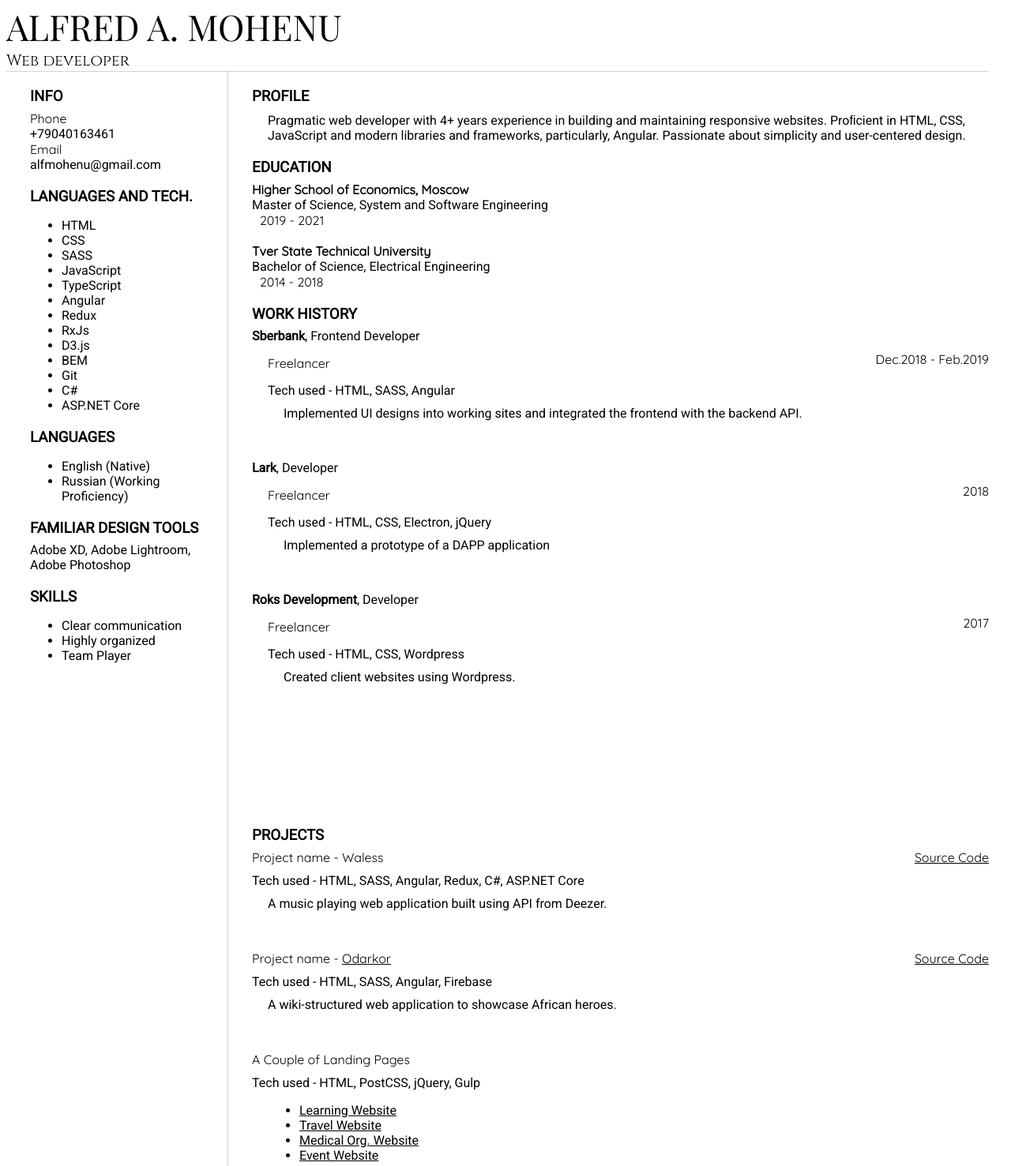
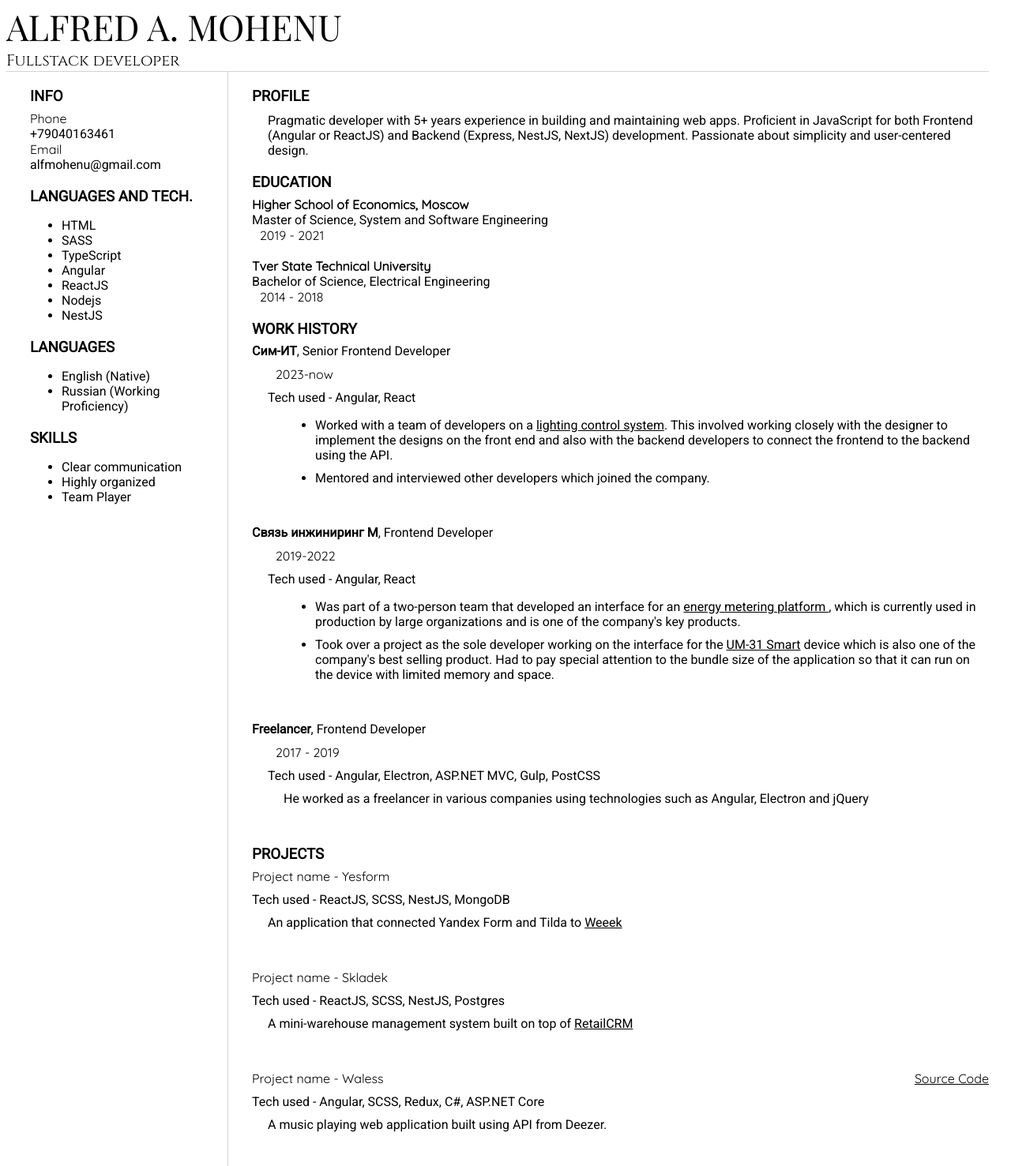
Before and after one commit to alfmoh/my-resume, a website: page index.html in a window 1280 px wide. Shown: the part 5-1482 px from the top of the page at 79% size. Drawn offline with nearby package versions, Linux system fonts and the light colour scheme.

Commit message:
Resume updated

```diff
--- a/index.html
+++ b/index.html
@@ -15,7 +15,7 @@
     <section class="container">
         <header class="name-title">
             <h1 class="name-title__name">Alfred A. Mohenu</h1>
-            <span class="name-title__title">Web developer</span>
+            <span class="name-title__title">Fullstack developer</span>
         </header>
         <main class="main">
             <section class="personal">
@@ -35,18 +35,12 @@
                     <article class="personal-lang-tech">
                         <ul class="personal-lang-tech-list">
                             <li class="personal-lang-tech-list__item">HTML</li>
-                            <li class="personal-lang-tech-list__item">CSS</li>
                             <li class="personal-lang-tech-list__item">SASS</li>
-                            <li class="personal-lang-tech-list__item">JavaScript</li>
                             <li class="personal-lang-tech-list__item">TypeScript</li>
                             <li class="personal-lang-tech-list__item">Angular</li>
-                            <li class="personal-lang-tech-list__item">Redux</li>
-                            <li class="personal-lang-tech-list__item">RxJs</li>
-                            <li class="personal-lang-tech-list__item">D3.js</li>
-                            <li class="personal-lang-tech-list__item">BEM </li>
-                            <li class="personal-lang-tech-list__item">Git</li>
-                            <li class="personal-lang-tech-list__item">C#</li>
-                            <li class="personal-lang-tech-list__item">ASP.NET Core</li>
+                            <li class="personal-lang-tech-list__item">ReactJS</li>
+                            <li class="personal-lang-tech-list__item">Nodejs</li>
+                            <li class="personal-lang-tech-list__item">NestJS</li>
                         </ul>
                     </article>
                 </article>
@@ -57,14 +51,6 @@
                             <li class="personal-lang-tech-list__item">English (Native)</li>
                             <li class="personal-lang-tech-list__item">Russian (Working Proficiency)</li>
                         </ul>
-                    </article>
-                </article>
-                <article class="personal-tech-other">
-                    <h3 class="personal-tech-other__heading section--heading">Familiar Design Tools</h3>
-                    <article class="personal-tech-other-non-tech">
-                        <p class="personal-tech-other-non-tech__list">
-                            Adobe XD, Adobe Lightroom, Adobe Photoshop
-                        </p>
                     </article>
                 </article>
                 <article class="personal-skills">
@@ -82,9 +68,9 @@
                 <article class="work-profile">
                     <h3 class="work-profile__heading section--heading">Profile</h3>
                     <summary class="work-profile__details">
-                        Pragmatic web developer with 4+ years experience in building and maintaining responsive
-                        websites. Proﬁcient in HTML, CSS, JavaScript and modern libraries and
-                        frameworks, particularly, Angular. Passionate about simplicity and user-centered design.
+                        Pragmatic developer with 5+ years experience in building and maintaining web apps. Proﬁcient in
+                        JavaScript for both Frontend (Angular or ReactJS) and Backend (Express, NestJS, NextJS)
+                        development. Passionate about simplicity and user-centered design.
                     </summary>
                 </article>
                 <article class="edu">
@@ -109,72 +95,149 @@
                         <section class="work-details">
                             <section class="work-details-company-title">
                                 <span class="work-details-title-link__title">
-                                    <strong>Sberbank</strong>, Frontend Developer
+                                    <strong>Сим-ИТ</strong>, Senior Frontend Developer
                                 </span>
                             </section>
                             <section class="work-details-content">
                                 <section class="work-details-content-pos-dur">
-                                    <p class="work-details-company-title__position sub-section--heading">
-                                        Freelancer
-                                    </p>
-                                    <time class="duration">Dec.2018 - Feb.2019</time>
+                                    <time class="duration">2023-now</time>
                                 </section>
                                 <section class="work-details-tech">
-                                    <span class="work-details-tech__list">Tech used - HTML, SASS, Angular</span>
+                                    <span class="work-details-tech__list">Tech used - Angular, React</span>
                                 </section>
                                 <summary class="work-profile__details">
-                                    Implemented UI designs into working sites and integrated the frontend with the
-                                    backend API.
+                                    <ul class="work-profile-list">
+                                        <li class="work-profile-list__item">
+                                            <!-- Работал с командой разработчиков над <a target="_blank"
+                                                href="https://ledeffect.ru/projects/umnoe-osveshchenie-synergy/">системой
+                                                управления освещением</a>. Это
+                                            включало тесное сотрудничество с дизайнером для реализации дизайна во
+                                            внешнем интерфейсе, а также с разработчиками backend для подключения
+                                            внешнего интерфейса к серверной части с помощью API. -->
+
+                                            Worked with a team of developers on a <a target="_blank"
+                                                href="https://ledeffect.ru/projects/umnoe-osveshchenie-synergy/">lighting
+                                                control system</a>. This involved
+                                            working closely with the designer to implement the designs on the front end
+                                            and also with the backend developers to connect the frontend to the backend
+                                            using the API.
+                                        </li>
+                                        <li class="work-profile-list__item">
+                                            <!-- Был наставником других разработчиков, которые присоединились к команде. -->
+                                            Mentored and interviewed other developers which joined the company.
+                                        </li>
+                                    </ul>
                                 </summary>
                             </section>
                         </section>
                         <section class="work-details">
                             <section class="work-details-company-title">
-                                <span class="work-details-company-title__title">
-                                    <strong>Lark</strong>, Developer
+                                <span class="work-details-title-link__title">
+                                    <strong>Связь инжиниринг М</strong>, Frontend Developer
                                 </span>
                             </section>
                             <section class="work-details-content">
                                 <section class="work-details-content-pos-dur">
-                                    <p class="work-details-company-title__position sub-section--heading">
+                                    <!-- <p class="work-details-company-title__position sub-section--heading">
                                         Freelancer
-                                    </p>
-                                    <time class="duration">2018</time>
+                                    </p> -->
+                                    <time class="duration">2019-2022</time>
                                 </section>
                                 <section class="work-details-tech">
-                                    <span class="work-details-tech__list">Tech used -
-                                        HTML, CSS, Electron, jQuery</span>
+                                    <span class="work-details-tech__list">Tech used - Angular, React</span>
                                 </section>
                                 <summary class="work-profile__details">
-                                    Implemented a prototype of a DAPP application
+                                    <ul class="work-profile-list">
+                                        <li class="work-profile-list__item">
+                                            <!-- Был частью команды из двух человек, которая разрабатывала интерфейс для
+                                            <a target="_blank"
+                                                href="https://allmonitoring.ru/platforma-ucheta-energoresursov/romonitoring">платформы
+                                                учета энергии</a>, которая в настоящее время используется в
+                                            производстве крупными организациями и является одним из ключевых продуктов
+                                            компании. -->
+
+                                            Was part of a two-person team that developed an interface for an <a
+                                                href="https://allmonitoring.ru/platforma-ucheta-energoresursov/romonitoring">
+                                                energy metering platform
+                                            </a>, which is currently used in production by large
+                                            organizations and is one of the company's key products.
+                                        </li>
+                                        <li class="work-profile-list__item">
+                                            <!-- Работал над другим проектом в качестве единственного разработчика после
+                                            того, как ушел первоначальный разработчик проекта. Разработал несколько
+                                            частей приложения, и мне пришлось уделить пристальное внимание и поработать
+                                            над размерами упаковки, чтобы приложение могло работать с приборами учета в
+                                            условиях ограниченного пространства. В настоящее время эта программа
+                                            работает на тысячах устройств, находящихся в производстве. -->
+
+                                            Took over a project as the sole developer working on the interface for the
+                                            <a target="_blank"
+                                                href="https://allmonitoring.ru/produkcziya/oborudovanie/um-31-smart">UM-31
+                                                Smart</a>
+                                            device which is also one of the company's best selling product. Had to pay
+                                            special attention to the
+                                            bundle size of the application so that it can run on the device with limited
+                                            memory and space.
+                                        </li>
+                                    </ul>
                                 </summary>
                             </section>
                         </section>
-                        <section class="work-details last--content">
+                        <section class="work-details">
                             <section class="work-details-company-title">
-                                <span class="work-details-company-title__title">
-                                    <strong>Roks Development</strong>, Developer
+                                <span class="work-details-title-link__title">
+                                    <strong>Freelancer</strong>, Frontend Developer
                                 </span>
                             </section>
-                            <section class="work-details-content ">
+                            <section class="work-details-content">
                                 <section class="work-details-content-pos-dur">
-                                    <p class="work-details-company-title__position sub-section--heading">
-                                        Freelancer
-                                    </p>
-                                    <time class="duration">2017</time>
+                                    <time class="duration">2017 - 2019</time>
                                 </section>
                                 <section class="work-details-tech">
-                                    <span class="work-details-tech__list">Tech used -
-                                        HTML, CSS, Wordpress</span>
+                                    <span class="work-details-tech__list">Tech used - Angular, Electron, ASP.NET
+                                        MVC, Gulp, PostCSS</span>
                                 </section>
                                 <summary class="work-profile__details">
-                                    Created client websites using Wordpress.
+                                    <!-- Работал фрилансером в разных компаниях, используя такие технологии, как Angular,
+                                    Electron и jQuery -->
+                                    He worked as a freelancer in various companies using technologies such as Angular,
+                                    Electron and jQuery
                                 </summary>
                             </section>
                         </section>
                     </section>
                     <section class="work-profile-freelance">
                         <h3 class="work-profile__heading section--heading">Projects</h3>
+                        <section class="work-details">
+                            <section class="work-details-title-link">
+                                <span class="work-details-title-link__title sub-section--heading">
+                                    Project name - Yesform
+                                </span>
+                            </section>
+                            <section class="work-details-tech">
+                                <span class="work-details-tech__list">Tech used -
+                                    ReactJS, SCSS, NestJS, MongoDB</span>
+                            </section>
+                            <summary class="work-profile__details">
+                                An application that connected Yandex Form and Tilda to <a target="_blank"
+                                    href="https://weeek.net/">Weeek</a>
+                            </summary>
+                        </section>
+                        <section class="work-details">
+                            <section class="work-details-title-link">
+                                <span class="work-details-title-link__title sub-section--heading">
+                                    Project name - Skladek
+                                </span>
+                            </section>
+                            <section class="work-details-tech">
+                                <span class="work-details-tech__list">Tech used -
+                                    ReactJS, SCSS, NestJS, Postgres</span>
+                            </section>
+                            <summary class="work-profile__details">
+                                A mini-warehouse management system built on top of <a target="_blank"
+                                    href="https://www.retailcrm.ru/">RetailCRM</a>
+                            </summary>
+                        </section>
                         <section class="work-details">
                             <section class="work-details-title-link">
                                 <span class="work-details-title-link__title sub-section--heading">
@@ -187,13 +250,13 @@
                             </section>
                             <section class="work-details-tech">
                                 <span class="work-details-tech__list">Tech used -
-                                    HTML, SASS, Angular, Redux, C#, ASP.NET Core</span>
+                                    Angular, SCSS, Redux, C#, ASP.NET Core</span>
                             </section>
                             <summary class="work-profile__details">
                                 A music playing web application built using API from Deezer.
                             </summary>
                         </section>
-                        <section class="work-details">
+                        <!-- <section class="work-details">
                             <section class="work-details-title-link">
                                 <span class="work-details-title-link__title sub-section--heading">
                                     Project name - <a href="https://odarkor.org/" target="_blank">Odarkor</a>
@@ -210,37 +273,7 @@
                             <summary class="work-profile__details">
                                 A wiki-structured web application to showcase African heroes.
                             </summary>
-                        </section>
-                        <section class="work-details">
-                            <section class="work-details-title-link">
-                                <span class="work-details-title-link__title sub-section--heading">
-                                    A Couple of Landing Pages
-                                </span>
-                            </section>
-                            <section class="work-details-tech">
-                                <span class="work-details-tech__list">Tech used -
-                                    HTML, PostCSS, jQuery, Gulp</span>
-                            </section>
-                            <summary class="work-profile__details">
-                                <ul class="landing-pages-list">
-                                    <li class="landing-pages-list__item">
-                                        <a href="https://alfmoh.github.io/learn-center/" target="_blank">Learning
-                                            Website</a>
-                                    </li>
-                                    <li class="landing-pages-list__item">
-                                        <a href="https://alfmoh.github.io/travel-site/" target="_blank">Travel
-                                            Website</a>
-                                    </li>
-                                    <li class="landing-pages-list__item">
-                                        <a href="https://alfmoh.github.io/gbook/" target="_blank">Medical Org.
-                                            Website</a>
-                                    </li>
-                                    <li class="landing-pages-list__item">
-                                        <a href="https://alfmoh.github.io/event/" target="_blank">Event Website</a>
-                                    </li>
-                                </ul>
-                            </summary>
-                        </section>
+                        </section> -->
                     </section>
                 </article>
                 <article class="work-other">
@@ -249,7 +282,7 @@
                         <h4 class="other-os__title sub-section--heading">Open Source</h4>
                         <section class="other-os-fpes">
                             <p class="other-os__heading sub-section--heading">Contributer to <strong><a target="_blank"
-                                    href="https://www.npmjs.com/package/fpes">fpEs</a></strong></p>
+                                        href="https://github.com/TeaEntityLab/fpEs">fpEs</a></strong></p>
                             <summary class="other-os__desc">
                                 Functional Programming library for JavaScript
                             </summary>
@@ -272,25 +305,28 @@
                                     Web development community in Tver, Russia.
                                 </summary>
                             </section>
-                        <section class="other-community-alligator">
+                            <!-- <section class="other-community-alligator">
                                 <p class="other-community__heading">Writer for <strong><a target="_blank"
                                             href="https://alligator.io/author/alfred-m-adjei">alligator.io</a></strong>
                                 </p>
                                 <summary class="other-community__desc">
                                     Web development tutorial site.
                                 </summary>
-                        </section>
+                            </section> -->
                         </section>
                         <section class="other-blogs">
                             <h4 class="other-blogs__title sub-section--heading">Blogs and Accounts</h4>
                             <ul class="other-blogs-list">
-                            <li class="other-blogs-list__item"><a href="https://kotlindon.wordpress.com/" target="_blank" >Kotlin for
+                                <li class="other-blogs-list__item"><a href="https://kotlindon.wordpress.com/"
+                                        target="_blank">Kotlin for
                                         beginners</a></li>
-                            <li class="other-blogs-list__item"><a href="https://github.com/alfmoh" target="_blank" >Github</a></li>
+                                <li class="other-blogs-list__item"><a href="https://github.com/alfmoh"
+                                        target="_blank">Github</a></li>
                                 <li class="other-blogs-list__item"><a
-                                    href="https://stackoverflow.com/users/5138921/alf-moh" target="_blank" >Stackoverflow</a></li>
-                            <li class="other-blogs-list__item"><a
-                                    href="https://medium.com/@alfmohenu" target="_blank" >Medium</a></li>
+                                        href="https://stackoverflow.com/users/5138921/alf-moh"
+                                        target="_blank">Stackoverflow</a></li>
+                                <li class="other-blogs-list__item"><a href="https://medium.com/@alfmohenu"
+                                        target="_blank">Medium</a></li>
                             </ul>
                         </section>
                 </article>
--- a/package.json
+++ b/package.json
@@ -1,6 +1,6 @@
 {
   "dependencies": {
-    "node-sass": "^4.12.0"
+    "node-sass": "^9.0.0"
   },
   "scripts": {
     "scss": "node-sass --include-path node_modules/node-sass --watch scss -o css"
--- a/scss/styles.scss
+++ b/scss/styles.scss
@@ -81,6 +81,14 @@ a, a:hover, a:focus, a:active {
     }
 }
 
+.work-profile {
+    &-list {
+        &__item {
+            margin-bottom: 20px;
+        }
+    }
+}
+
 .section--heading {
     font-family: 'Roboto', sans-serif;
     text-transform: uppercase;
```
Also changed, not shown: css/styles.css (added), scss/styles.css, 2 other files. Lines whose indentation alone changed are shown as unchanged.
